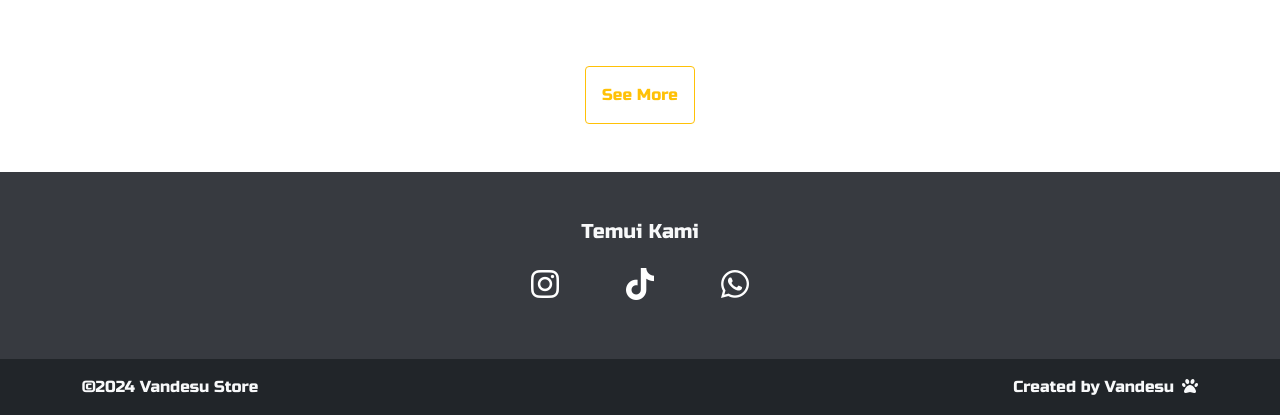
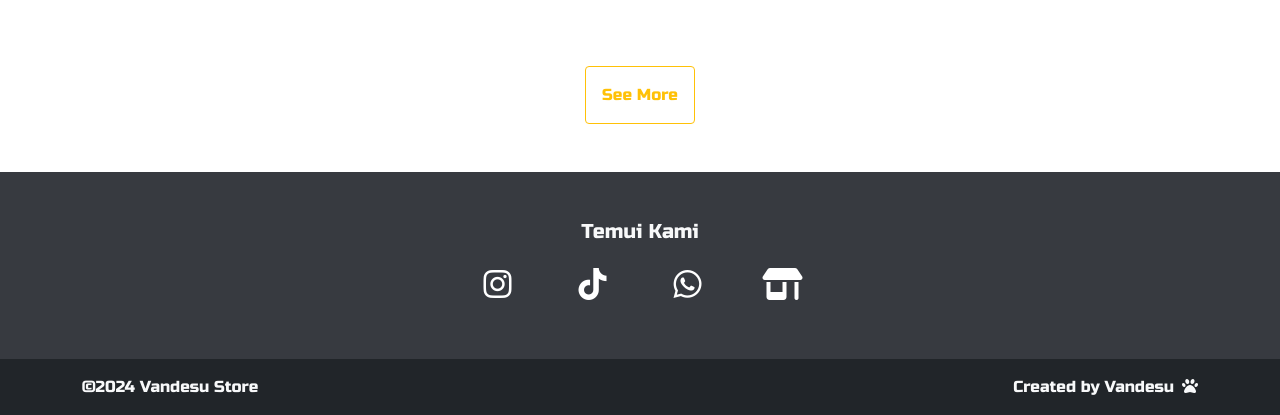
Before and after one commit to Rosyidmw/Toko-Vandesu, a PHP site: page / in a window 1280 px wide. Shown: the part 1667-2082 px from the top of the page. Run offline with PHP 8.4, Linux system fonts and the light colour scheme; data that the repository does not hold is empty; some libraries are stand-ins or nearby versions.

Commit message:
update social media shopee

```diff
--- a/css/style.css
+++ b/css/style.css
@@ -203,23 +203,6 @@ div {
     transition: transform 0.3s ease, color 0.3s ease;
 }
 
-.social-link:hover {
-    transform: scale(1.2);
-    color: #FFD4BE;
-}
-
-.social-link:hover .fa-instagram {
-    color: #C13584;
-}
-
-.social-link:hover .fa-tiktok {
-    color: #69C9D0;
-}
-
-.social-link:hover .fa-whatsapp {
-    color: #25D366;
-}
-
 .element-animasi {
     transition: transform 0.3s ease, opacity 0.3s ease;
 }
--- a/footer.php
+++ b/footer.php
@@ -1,23 +1,58 @@
+<!-- Media Sosial -->
 <div class="container-fluid py-5 content-subscribe text-light">
     <div class="container">
         <h5 class="text-center mb-4">Temui Kami</h5>
         <div class="row justify-content-center">
             <div class="col-sm-1 d-flex justify-content-center mb-2">
-                <a href="https://www.instagram.com/vandesu.merch?igsh=MXJ1YW1pOTU3NWEwNA==" class="social-link"><i class="fab fa-instagram fs-2"></i></a>
+                <a href="https://www.instagram.com/vandesu.merch?igsh=MXJ1YW1pOTU3NWEwNA==" class="social-link"><i
+                        class="fab fa-instagram fs-2"></i></a>
             </div>
             <div class="col-sm-1 d-flex justify-content-center mb-2">
-                <a href="https://www.tiktok.com/@vandesumerch?_t=8nFDiCyvF7Y&_r=1" class="social-link"><i class="fab fa-tiktok fs-2"></i></a>
+                <a href="https://www.tiktok.com/@vandesumerch?_t=8nFDiCyvF7Y&_r=1" class="social-link"><i
+                        class="fab fa-tiktok fs-2"></i></a>
             </div>
             <div class="col-sm-1 d-flex justify-content-center mb-2">
                 <a href="https://wa.me/+6287864664125" class="social-link"><i class="fab fa-whatsapp fs-2"></i></a>
+            </div>
+            <div class="col-sm-1 d-flex justify-content-center mb-2">
+                <a href="https://shopee.co.id/vandesumerch" class="social-link"><i
+                        class="fa-solid fa-shop fs-2"></i></a>
             </div>
         </div>
     </div>
 </div>
 
+<!-- Footer -->
 <div class="container-fluid py-3 bg-dark text-light">
     <div class="container d-flex justify-content-between">
         <label>&copy;2024 Vandesu Store</label>
         <label>Created by Vandesu<i class="fa-solid fa-paw ms-2"></i></label>
     </div>
 </div>
+
+<style>
+.social-link {
+    color: inherit;
+    transition: color 0.3s ease;
+}
+
+.social-link:hover {
+    transform: scale(1.2);
+}
+
+.social-link:hover .fa-instagram {
+    color: #C13584;
+}
+
+.social-link:hover .fa-tiktok {
+    color: #69C9D0;
+}
+
+.social-link:hover .fa-whatsapp {
+    color: #25D366;
+}
+
+.social-link:hover .fa-shop {
+    color: #EE4D2D;
+}
+</style>
```
Also changed, not shown: .htaccess (deleted).
